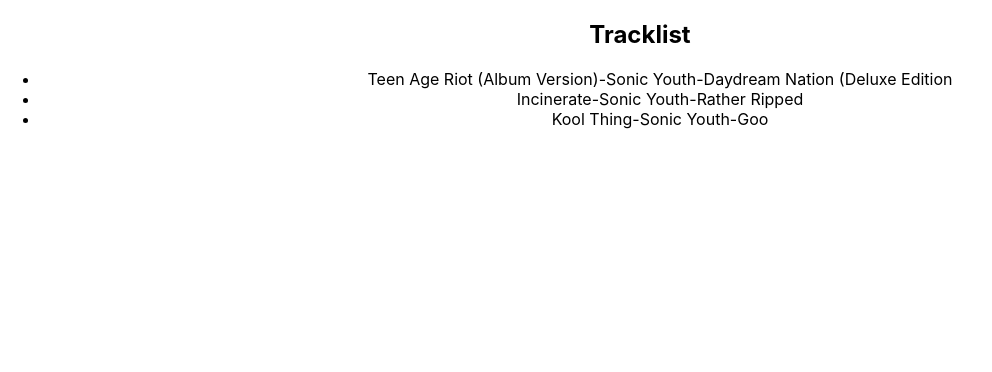
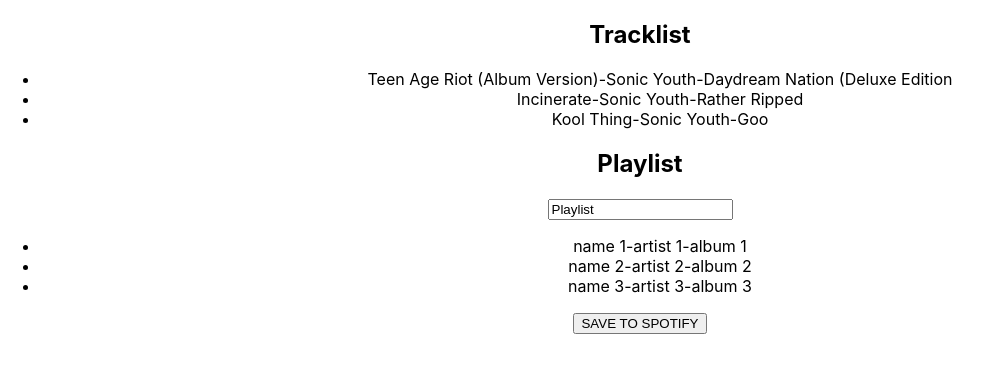
Before and after one commit to iamvldmrbrvkv/jammming, a React (Create React App) app: page / in a window 1280 px wide. Shown: the top 372 px of the page, without its empty margins (0-992 px from the left). Built offline with nearby package versions, Linux system fonts and the light colour scheme.

Commit message:
implemented hard-coded playlist in the component tree

```diff
--- a/src/components/App/App.js
+++ b/src/components/App/App.js
@@ -25,12 +25,33 @@
       id: '3'
     }
   ]);
+  const [playlistName, setPlaylistName] = useState('Playlist');
+  const [playlist, SetPlaylist] = useState([
+    {
+      name: 'name 1',
+      artist: 'artist 1',
+      album: 'album 1',
+      id: '1'
+    },
+    {
+      name: 'name 2',
+      artist: 'artist 2',
+      album: 'album 2',
+      id: '2'
+    },
+    {
+      name: 'name 3',
+      artist: 'artist 3',
+      album: 'album 3',
+      id: '3'
+    }
+  ]);
 
   return (
     <div className={styles.App}>
       <SearchBar />
       <Tracklist data={data} />
-      <Playlist />
+      <Playlist playlistName={playlistName} playlist={playlist} />
     </div>
   );
 }
--- a/src/components/Playlist/Playlist.js
+++ b/src/components/Playlist/Playlist.js
@@ -1,9 +1,27 @@
 import styles from './Playlist.module.css';
 
-function Playlist() {
+function Playlist({ playlistName, playlist }) {
   return (
     <div className={styles.Playlist}>
-
+      <h2>Playlist</h2>
+      <form>
+        <label htmlFor='playlist'></label>
+        <input
+          id='playlist'
+          type='text'
+          name='playlist'
+          value={playlistName}
+          placeholder='Enter A Playlist Ttitle'
+        />
+        <ul>
+          {playlist.map(track =>
+          <li key={track.id}>
+            {track.name}-{track.artist}-{track.album}
+          </li>
+          )}
+        </ul>
+        <button type='submit'>SAVE TO SPOTIFY</button>
+      </form>
     </div>
   )
 }
```
